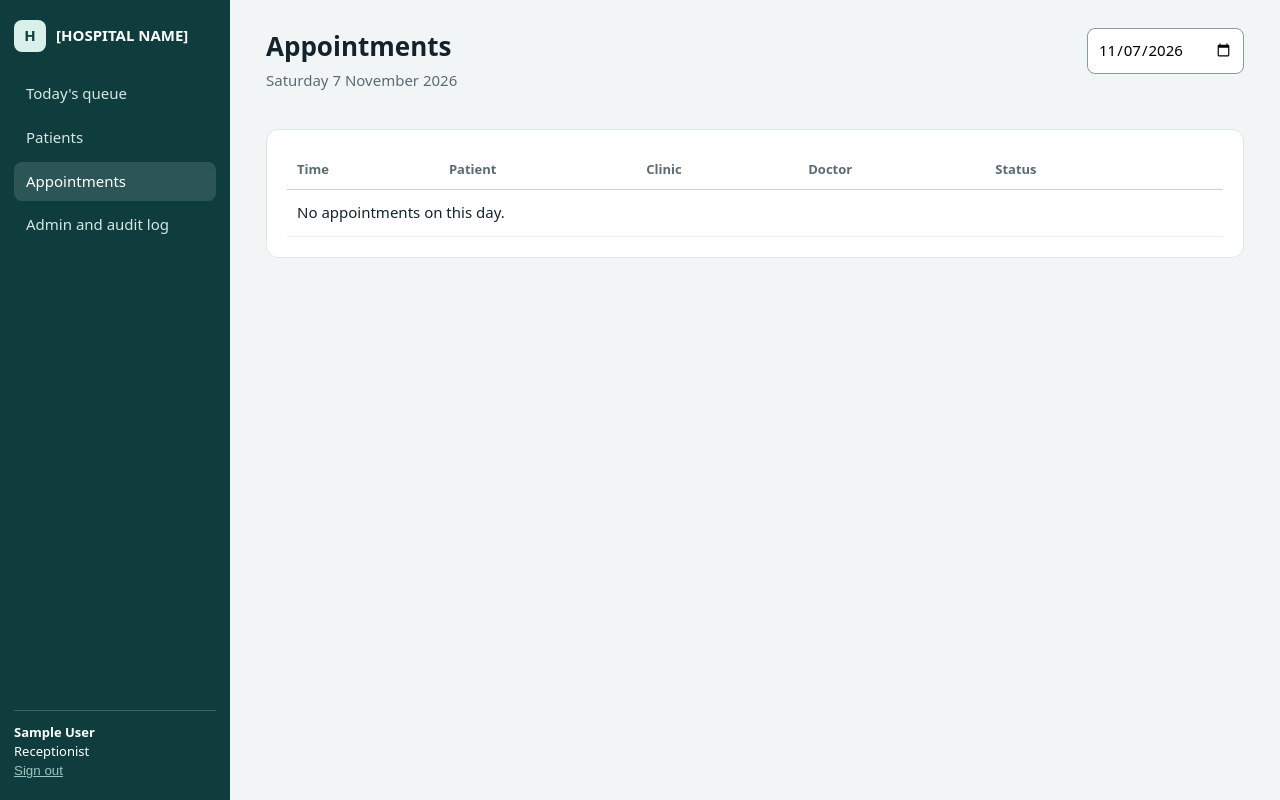
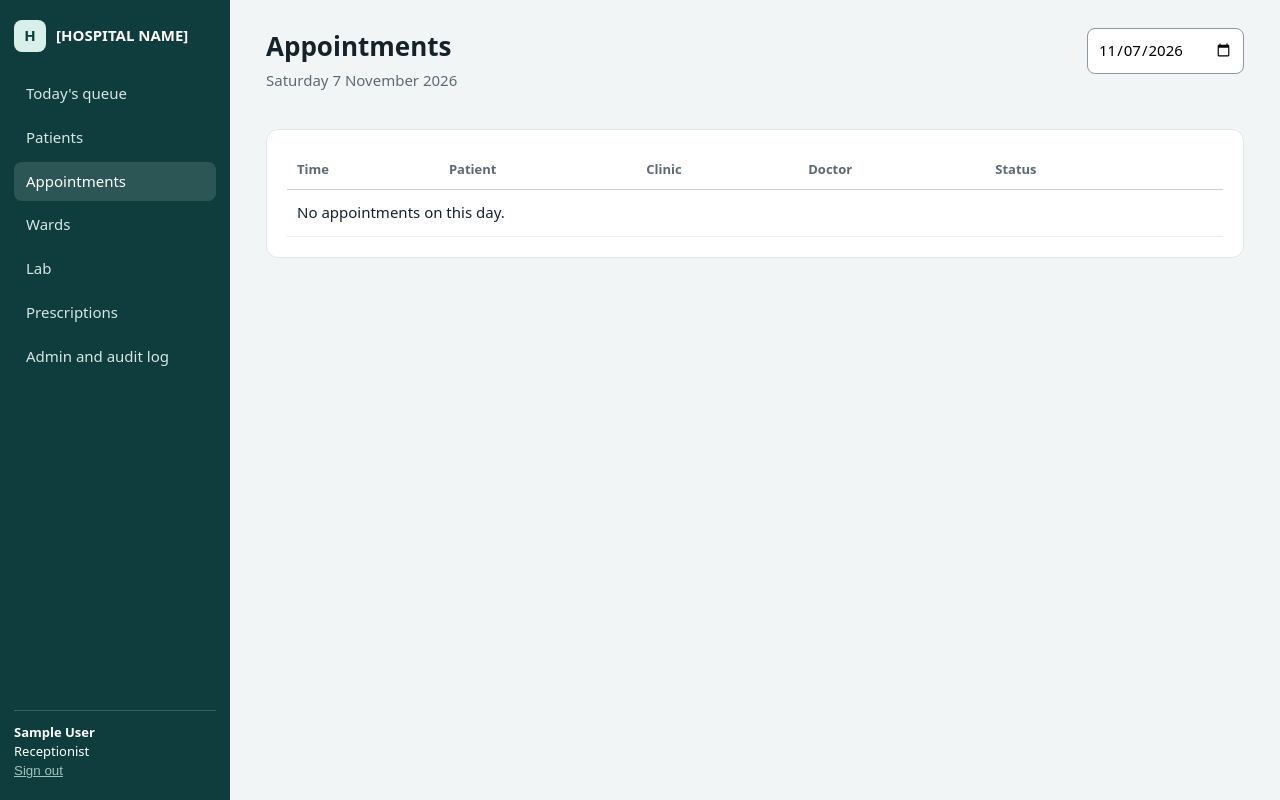
Before and after one commit to ngugiherman8/Hospital-Management-System, a Django app: page /appointments/ in a window 1280 px wide. Run offline with Django 5.2, Linux system fonts and the light colour scheme; the visitor is signed in with stand-in values (Sample User, id 1); data comes from the database, SQL or seed files in the repository; data that the repository does not hold is empty; parts of the project's set-up code (start-up, migrations or seed data) failed here and were passed over.

Commit message:
Add files via upload

```diff
--- a/templates/base.html
+++ b/templates/base.html
@@ -10,6 +10,9 @@
   <a href="{% url 'queue' %}" {% if request.resolver_match.url_name == 'queue' %}class="on"{% endif %}>Today's queue</a>
   <a href="{% url 'patients:list' %}" {% if request.resolver_match.namespace == 'patients' %}class="on"{% endif %}>Patients</a>
   <a href="{% url 'appointments:list' %}" {% if request.resolver_match.namespace == 'appointments' %}class="on"{% endif %}>Appointments</a>
+  {% if user.role == 'nurse' or user.role == 'doctor' or user.role == 'receptionist' or user.role == 'admin' or user.is_superuser %}<a href="{% url 'wards:board' %}" {% if request.resolver_match.namespace == 'wards' %}class="on"{% endif %}>Wards</a>{% endif %}
+  {% if user.role == 'lab' or user.role == 'doctor' or user.role == 'nurse' or user.role == 'admin' or user.is_superuser %}<a href="{% url 'orders:lab' %}" {% if request.resolver_match.namespace == 'orders' %}class="on"{% endif %}>Lab</a>{% endif %}
+  {% if user.role == 'pharmacist' or user.role == 'doctor' or user.role == 'nurse' or user.role == 'admin' or user.is_superuser %}<a href="{% url 'rx:list' %}" {% if request.resolver_match.namespace == 'rx' %}class="on"{% endif %}>Prescriptions</a>{% endif %}
   {% if user.is_staff %}<a href="{% url 'admin:index' %}">Admin and audit log</a>{% endif %}
   <div class="who"><b>{{ user }}</b><br>{{ user.get_role_display }}{% if user.department %}, {{ user.department }}{% endif %}<br>
     <form method="post" action="{% url 'logout' %}">{% csrf_token %}<button>Sign out</button></form></div>
```
